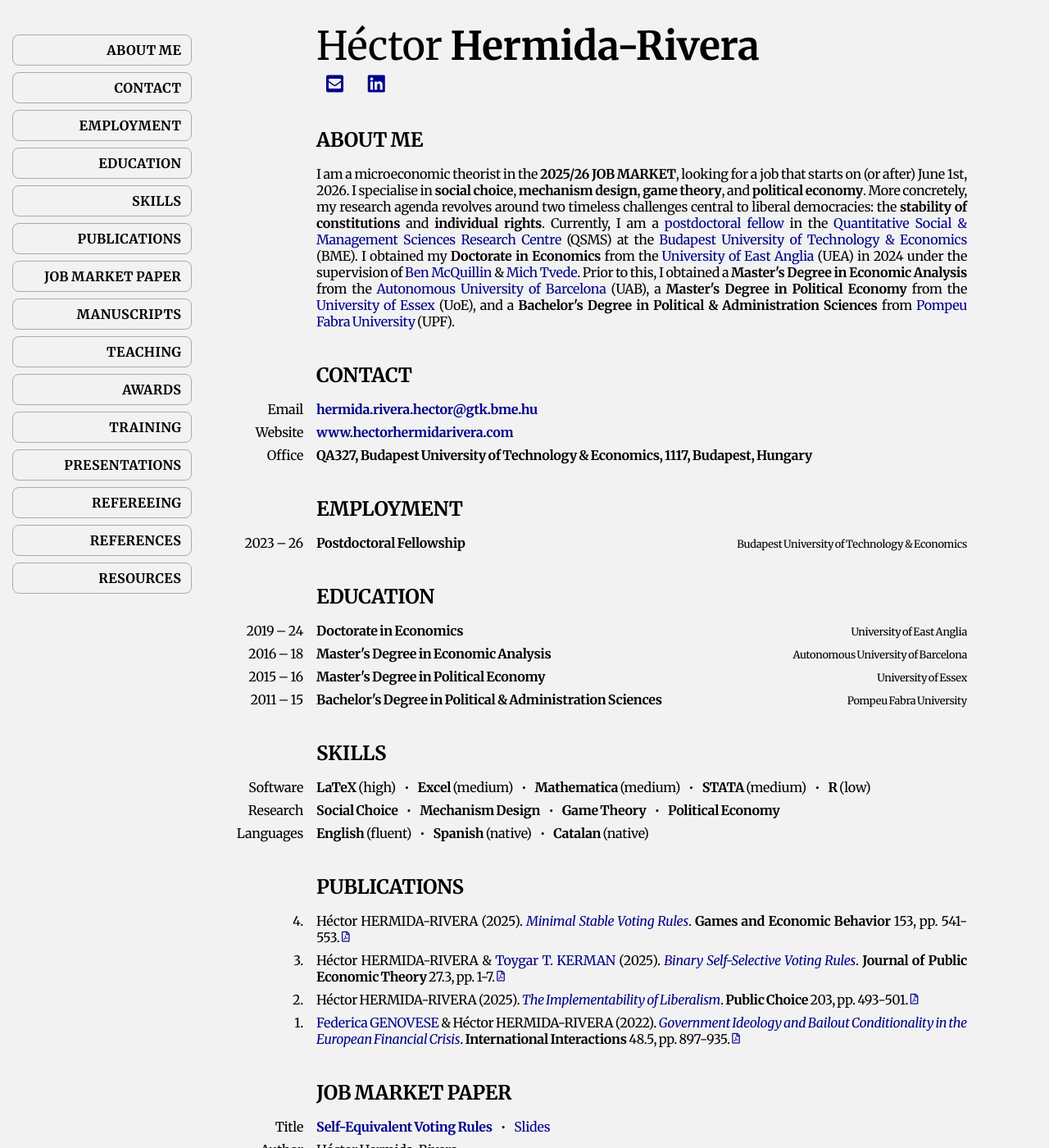
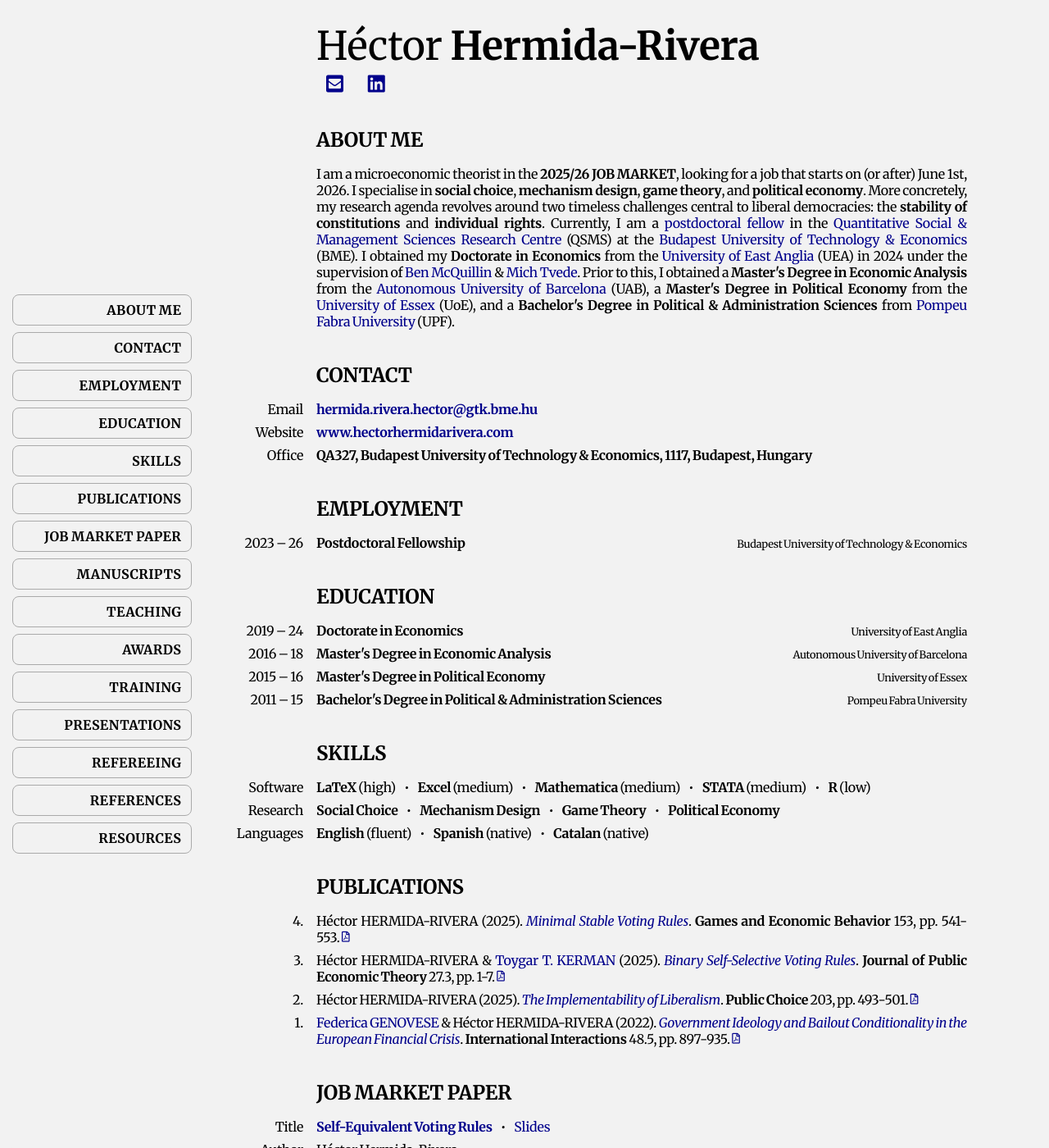
Before and after one commit to HectorHermidaRivera/hectorhermidarivera.github.io, a Jekyll site: the page built from index.md, in a window 1280 px wide and 1400 px high. Shown: the whole window at 82% size. Built offline with Jekyll 4.4.1, drawn with Linux system fonts in a browser that asks for light colours; a style sheet for code colours, icons or effects is not loaded.

Commit message:
Update style.css

```diff
--- a/assets/css/style.css
+++ b/assets/css/style.css
@@ -10,41 +10,42 @@ a {
 /* New Sidebar Style */
 .sidebar {
   position: fixed;
-  justify-content: center;  /* center links vertically within sidebar */
-  left: 5px;               /* optional: inset from left */
-  width: auto;              /* shrink to fit links */
-  background-color: #f2f2f2; /* same as page background */
-  padding: 10px;            /* small padding around links */
-  box-sizing: border-box;
+  top: 0;                  /* start at top of viewport */
+  left: 5px;               /* optional inset */
+  width: auto;             /* shrink to fit links */
+  height: 100vh;           /* full viewport height */
   display: flex;
   flex-direction: column;
-  gap: 8px;                 /* spacing between links */
-  border-radius: 12px;      /* rounded corners for the container */
+  justify-content: center; /* center links vertically */
+  gap: 8px;                /* spacing between links */
+  background-color: #f2f2f2;
+  padding: 10px;
+  border-radius: 12px;
+  box-sizing: border-box;
   z-index: 10000;
 }
 
 /* Sidebar links as rounded buttons */
 .sidebar a {
   display: block;
-  padding: 8px 12px;           /* inner spacing */
-  text-align: right;            /* keep your right alignment */
-  width: 100%;                  /* fill container width */
-  color: #000;                  /* text color */
+  padding: 8px 12px;
+  text-align: right;
+  width: 100%;
+  color: #000;
   text-decoration: none;
   font-weight: 600;
   text-transform: uppercase;
   letter-spacing: 0.4px;
-  border: 1px solid #aaa;       /* gray border */
-  border-radius: 8px;           /* rounded corners for buttons */
-  transition: all 0.2s ease;    /* smooth hover effect */
-  background-color: #f2f2f2;    /* match container */
+  border: 1px solid #aaa;
+  border-radius: 8px;
+  transition: all 0.2s ease;
+  background-color: #f2f2f2;
 }
 
-/* Hover effect for sidebar links */
 .sidebar a:hover {
-  background-color: #e0e0e0;    /* light gray on hover */
-  border-color: #888;           /* slightly darker border on hover */
-  color: #000;                  /* ensure text stays visible */
+  background-color: #e0e0e0;
+  border-color: #888;
+  color: #000;
 }
 
 html {
```
